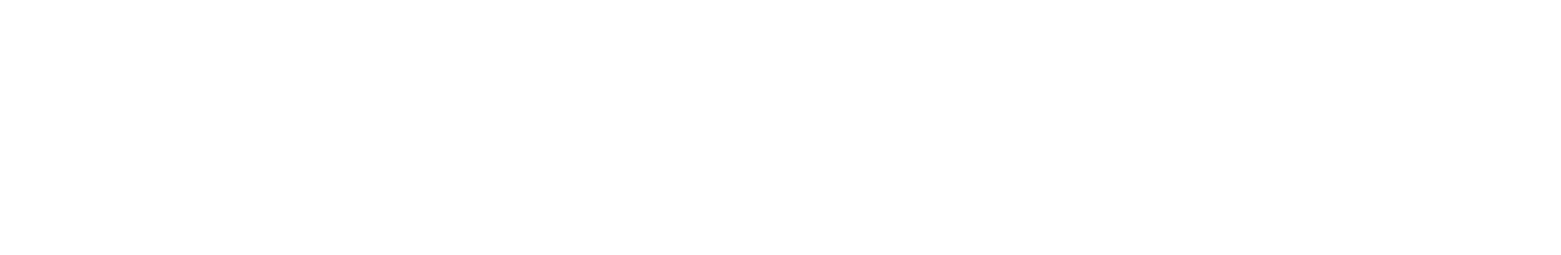
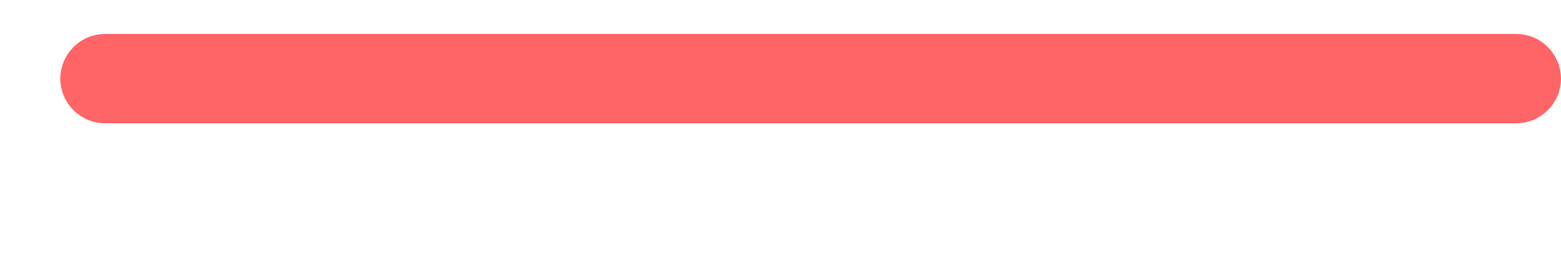
Before and after one commit to aida-kavan/ApameWebsite, a React (Vite) app in the folder client/: page / in a window 1280 px wide. Shown: the top 300 px of the page at 85% size, 1837 px wide, since content can reach past the window. Built offline with nearby package versions, Linux system fonts and the light colour scheme.

Commit message:
Create Header / edit task 1

```diff
--- a/client/src/App.tsx
+++ b/client/src/App.tsx
@@ -4,7 +4,7 @@
 function App() {
 
   return <>
-  <main>
+  <main className="min-h-screen">
     <Header/>
   </main>
   </>
--- a/client/src/layout/header.tsx
+++ b/client/src/layout/header.tsx
@@ -1,9 +1,7 @@
-
+import React from 'react';
 
 const Header = () => {
-  return <header>
-
-  </header>
+  return <header className='w-[1766px] h-[105px] rounded-full mt-10 ml-[71px] bg-red-400'></header>
 }
 
 export default Header
```
